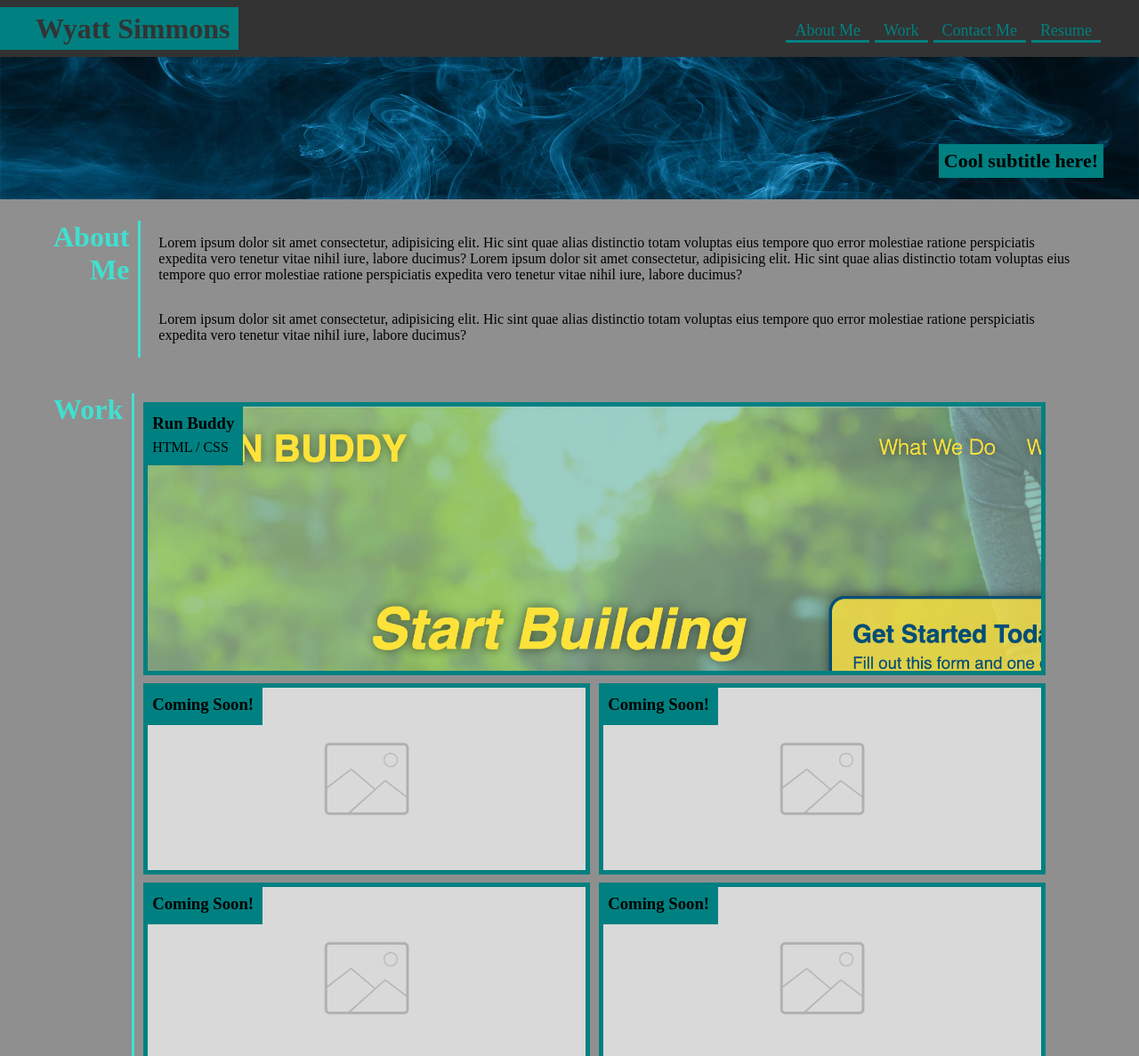
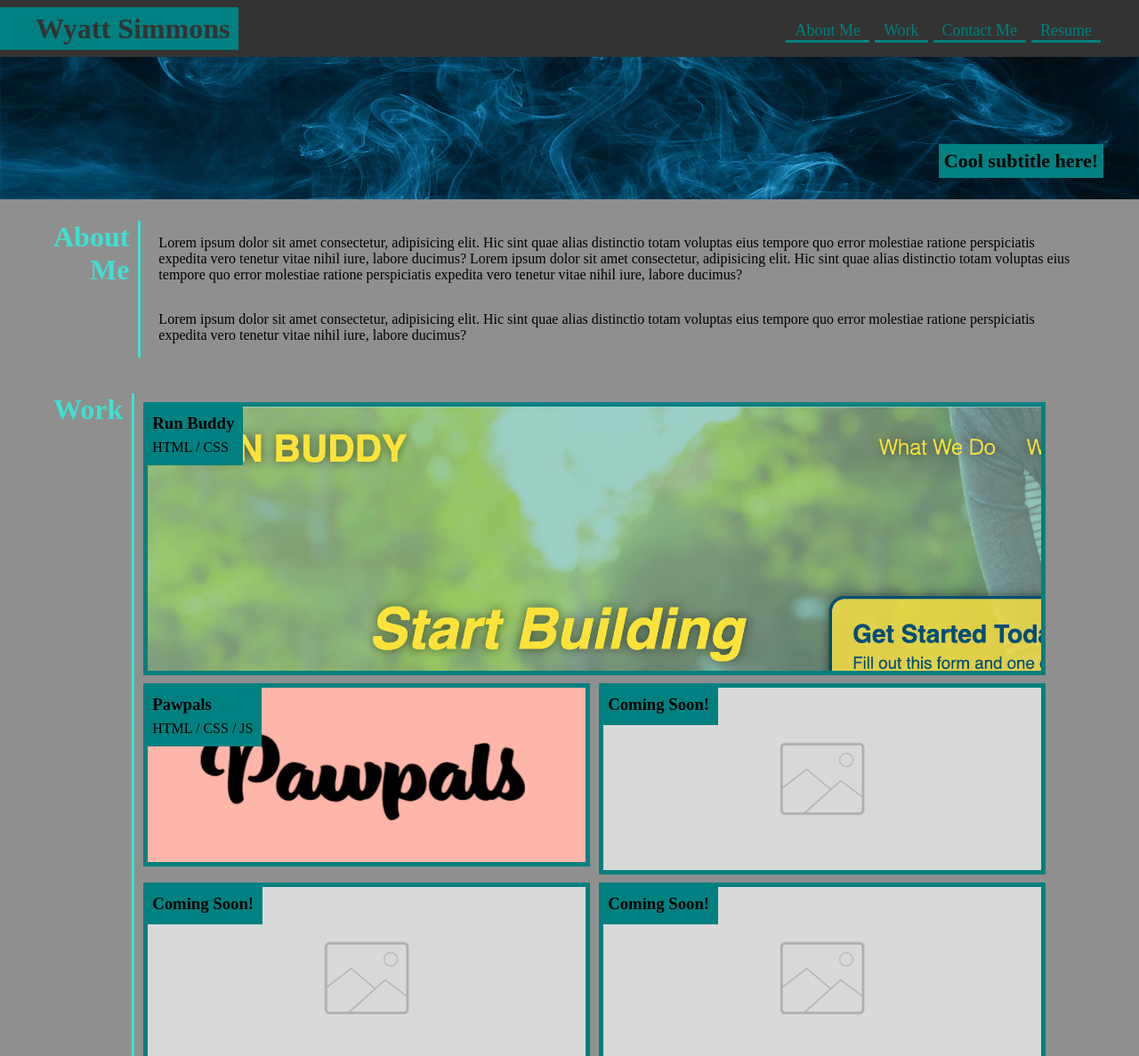
Before and after one commit to simmonsW/simmonsW.github.io, a plain HTML site: page index.html in a window 1280 px wide. Shown: the top 1187 px of the page at 89% size. Drawn offline with Linux system fonts and the light colour scheme.

Commit message:
added link and image for Pawpals

```diff
--- a/index.html
+++ b/index.html
@@ -75,7 +75,7 @@
                             <h3>
                                 Run Buddy
                             </h3>
-                            <P>HTML / CSS</P>
+                            <p>HTML / CSS</p>
                         </div>
                         <a href="https://simmonsw.github.io/run-buddy/">
                             <img src="assets/images/run-buddy-image.png" alt="Run Buddy sample image" />
@@ -85,11 +85,12 @@
                     <div class="work-example">
                         <div class="example-info">
                             <h3>
-                                Coming Soon!
+                                Pawpals
                             </h3>
+                            <p>HTML / CSS / JS</p>
                         </div>
-                        <a href="">
-                            <img src="assets/images/placeholder.png" alt="Run Buddy sample image" />
+                        <a href="https://noemiegrau.github.io/project-1-group-4/">
+                            <img src="assets/images/pawpals-img.png" alt="Pawpals logo" />
                         </a>
                     </div>
                     <div class="work-example">
```
Also changed, not shown: assets/images/pawpals-img.png (added).
